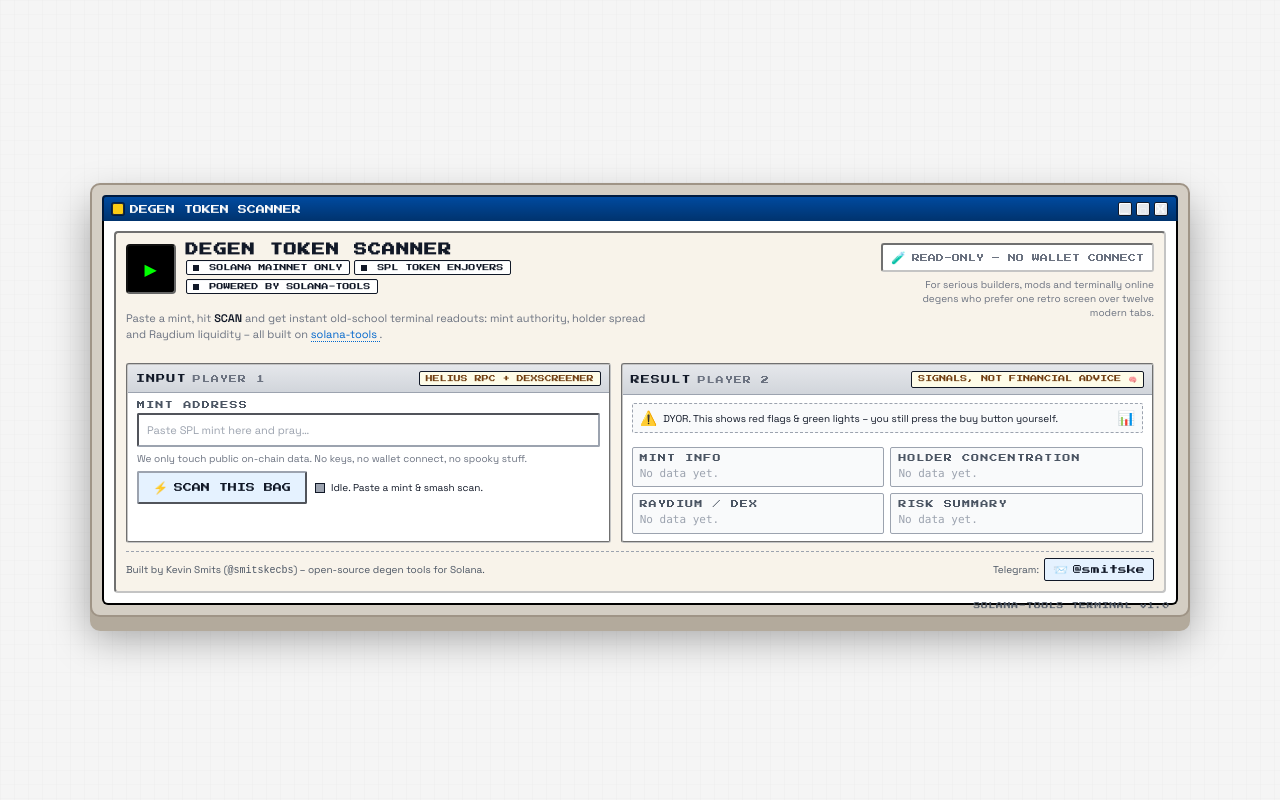
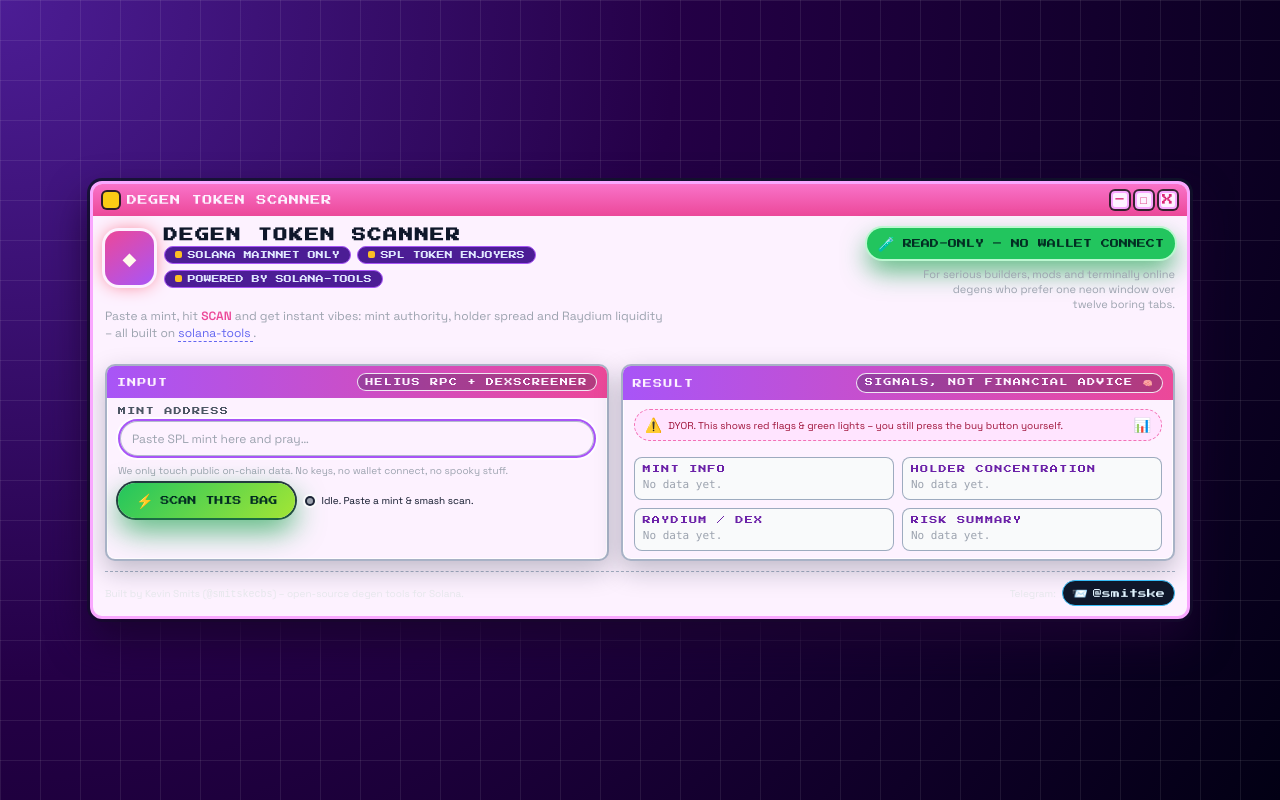
Before and after one commit to smitskecbs/solana-tools, a website: page docs/index.html in a window 1280 px wide. Drawn offline with Linux system fonts and the light colour scheme.

Commit message:
Update index.html

```diff
--- a/docs/index.html
+++ b/docs/index.html
@@ -9,7 +9,7 @@
     content="Ultra degen Solana token safety meme scanner. Built on solana-tools by Kevin Smits (@smitskecbs)."
   />
 
-  <!-- Retro fonts -->
+  <!-- Retro / arcade font -->
   <link rel="preconnect" href="https://fonts.googleapis.com" />
   <link rel="preconnect" href="https://fonts.gstatic.com" crossorigin />
   <link
@@ -19,20 +19,24 @@
 
   <style>
     :root {
-      color-scheme: light;
-      --bg: #f5f5f5;
-      --frame: #d4cec4;
-      --frame-dark: #9f9486;
-      --frame-light: #f8f3ea;
-      --screen: #ffffff;
-      --screen-border: #000000;
-      --accent: #0066cc;
-      --accent-soft: #e0ecff;
-      --text-main: #111827;
-      --text-muted: #6b7280;
-      --ok: #15803d;
-      --warn: #b45309;
-      --danger: #b91c1c;
+      color-scheme: dark;
+      --bg: #240046;
+      --grid-line: rgba(250, 250, 250, 0.14);
+      --window-bg: #fdf2ff;
+      --window-border: #f9a8ff;
+      --window-shadow: #1a032f;
+      --titlebar-top: #f973c9;
+      --titlebar-bottom: #ec4899;
+      --accent: #f973c9;
+      --accent-soft: #ffe4ff;
+      --chip-bg: #4c1d95;
+      --chip-border: #a855f7;
+      --chip-text: #e0e7ff;
+      --text-main: #0f172a;
+      --text-muted: #9ca3af;
+      --ok: #22c55e;
+      --warn: #fbbf24;
+      --danger: #fb7185;
     }
 
     * {
@@ -42,28 +46,31 @@
     body {
       margin: 0;
       min-height: 100vh;
-      background: var(--bg);
       font-family: "Space Grotesk", system-ui, -apple-system, BlinkMacSystemFont,
         "Segoe UI", sans-serif;
       color: var(--text-main);
       display: flex;
       justify-content: center;
       align-items: center;
-      padding: 16px;
+      padding: 18px;
+      background:
+        radial-gradient(circle at top left, #4c1d95 0, #240046 45%, #020014 100%);
+      position: relative;
+      overflow: hidden;
     }
 
-    /* Subtle 80s-style wallpaper pattern */
+    /* Paars grid achtergrond zoals het voorbeeld */
     body::before {
       content: "";
       position: fixed;
       inset: 0;
       pointer-events: none;
-      opacity: 0.16;
       background-image:
-        linear-gradient(90deg, rgba(0,0,0,0.08) 1px, transparent 1px),
-        linear-gradient(180deg, rgba(0,0,0,0.06) 1px, transparent 1px);
-      background-size: 14px 14px;
-      mix-blend-mode: multiply;
+        linear-gradient(to right, var(--grid-line) 1px, transparent 1px),
+        linear-gradient(to bottom, var(--grid-line) 1px, transparent 1px);
+      background-size: 40px 40px;
+      opacity: 0.6;
+      z-index: 0;
     }
 
     .page {
@@ -73,106 +80,74 @@
       z-index: 1;
     }
 
-    /* Monitor frame */
-    .monitor {
-      border-radius: 10px;
-      background: var(--frame);
+    /* “Window” in paars/roze stijl */
+
+    .window {
+      border-radius: 12px;
+      border: 3px solid var(--window-border);
+      background: var(--window-bg);
       box-shadow:
-        0 14px 0 #b3aa9c,
-        0 20px 40px rgba(0, 0, 0, 0.35);
-      padding: 10px;
-      border: 2px solid var(--frame-dark);
-      position: relative;
+        0 20px 40px var(--window-shadow),
+        0 0 0 3px rgba(15, 23, 42, 0.8);
+      overflow: hidden;
     }
 
-    .monitor::after {
-      content: "SOLANA-TOOLS TERMINAL  v1.0";
-      position: absolute;
-      bottom: 6px;
-      right: 18px;
-      font-family: "Press Start 2P", system-ui;
-      font-size: 7px;
-      letter-spacing: 0.08em;
-      color: #4b5563;
-      opacity: 0.9;
-    }
-
-    /* Taskbar style bar */
-    .monitor-top-bar {
+    .window-titlebar {
       display: flex;
       align-items: center;
       justify-content: space-between;
-      background: linear-gradient(to bottom, #004a9f, #00336e);
-      color: #f9fafb;
-      padding: 5px 8px;
-      border-radius: 4px 4px 0 0;
-      border: 2px solid #001b3f;
-      border-bottom: none;
+      padding: 7px 10px;
+      background: linear-gradient(to bottom, var(--titlebar-top), var(--titlebar-bottom));
+      color: #fdf2ff;
       font-family: "Press Start 2P", system-ui;
-      font-size: 9px;
+      font-size: 10px;
+      letter-spacing: 0.08em;
+      text-transform: uppercase;
     }
 
-    .monitor-top-left {
+    .title-left {
       display: flex;
       align-items: center;
+      gap: 8px;
+    }
+
+    .title-icon {
+      width: 16px;
+      height: 16px;
+      border-radius: 4px;
+      background: #facc15;
+      box-shadow: 0 0 0 2px rgba(24, 24, 27, 0.9);
+    }
+
+    .title-right {
+      display: flex;
       gap: 6px;
     }
 
-    .monitor-icon {
-      width: 12px;
-      height: 12px;
-      background: #facc15;
-      border-radius: 2px;
-      border: 1px solid #1f2937;
-      box-shadow: 0 0 0 1px rgba(0,0,0,0.5);
-    }
-
-    .window-controls {
-      display: flex;
-      gap: 4px;
-    }
-
-    .window-btn {
-      width: 14px;
-      height: 14px;
-      border-radius: 2px;
-      background: #e5e7eb;
-      border: 1px solid #111827;
+    .title-btn {
+      width: 18px;
+      height: 18px;
+      border-radius: 4px;
+      border: 2px solid #f9a8ff;
+      background: #fdf2ff;
       display: flex;
       align-items: center;
       justify-content: center;
-      font-size: 9px;
-      line-height: 1;
-      box-shadow: inset 1px 1px 0 #ffffff;
+      font-size: 11px;
+      color: #db2777;
+      box-shadow: 0 0 0 2px rgba(24, 24, 27, 0.85);
     }
 
-    .window-btn span {
-      transform: translateY(-0.5px);
+    .window-body {
+      padding: 12px 12px 10px;
     }
 
-    /* Screen area */
-    .screen {
-      margin-top: 0;
-      background: var(--screen);
-      border-radius: 0 0 6px 6px;
-      border: 2px solid var(--screen-border);
-      border-top: none;
-      padding: 10px;
-    }
-
-    .shell {
-      border-radius: 4px;
-      border: 2px inset #c4c4c4;
-      background: var(--frame-light);
-      padding: 10px;
-    }
-
-    /* HEADER SECTION */
+    /* HEADER */
 
     .header {
       display: grid;
       grid-template-columns: minmax(0, 1.3fr) minmax(0, 1fr);
-      gap: 10px;
+      gap: 12px;
       margin-bottom: 10px;
     }
 
@@ -185,7 +160,7 @@
     .title-block {
       display: flex;
       flex-direction: column;
-      gap: 6px;
+      gap: 8px;
     }
 
     .title-row {
@@ -195,109 +170,110 @@
     }
 
     .title-logo {
-      width: 50px;
-      height: 50px;
-      border-radius: 4px;
-      background: #000000;
-      color: #00ff00;
+      width: 54px;
+      height: 54px;
+      border-radius: 14px;
+      background: linear-gradient(145deg, #ec4899, #a855f7);
       display: flex;
       align-items: center;
       justify-content: center;
       font-family: "Press Start 2P", system-ui;
-      font-size: 16px;
-      border: 2px inset #666666;
-    }
-
-    .title-main {
-      display: flex;
-      flex-direction: column;
-      gap: 4px;
+      font-size: 18px;
+      color: #fffbeb;
+      box-shadow:
+        0 0 0 3px #fdf2ff,
+        0 0 18px rgba(251, 113, 133, 1);
     }
 
     .title-main h1 {
       margin: 0;
       font-family: "Press Start 2P", system-ui;
-      font-size: 13px;
-      letter-spacing: 0.08em;
+      font-size: 14px;
+      letter-spacing: 0.12em;
       text-transform: uppercase;
+      color: #0f172a;
     }
 
     .subtitle-row {
       display: flex;
       flex-wrap: wrap;
-      gap: 4px;
-      font-family: "Press Start 2P", system-ui;
-      font-size: 7px;
-      text-transform: uppercase;
+      gap: 6px;
+      margin-top: 4px;
     }
 
     .chip {
-      padding: 3px 6px;
-      border-radius: 2px;
-      border: 1px solid #111827;
-      background: #ffffff;
-      box-shadow: inset 1px 1px 0 #f3f4f6;
+      display: inline-flex;
+      align-items: center;
+      gap: 6px;
+      padding: 4px 10px;
+      border-radius: 999px;
+      background: var(--chip-bg);
+      border: 1px solid var(--chip-border);
+      font-family: "Press Start 2P", system-ui;
+      font-size: 8px;
+      text-transform: uppercase;
+      color: var(--chip-text);
     }
 
     .chip span.dot {
-      display: inline-block;
-      width: 6px;
-      height: 6px;
-      border-radius: 0;
-      margin-right: 4px;
-      background: #111827;
+      width: 7px;
+      height: 7px;
+      border-radius: 2px;
+      background: #fbbf24;
     }
 
     .subtitle-text {
-      font-size: 11px;
+      font-size: 12px;
       color: var(--text-muted);
-      max-width: 520px;
-      line-height: 1.4;
+      max-width: 560px;
+      line-height: 1.45;
     }
 
     .subtitle-text strong {
-      color: #111827;
+      color: #ec4899;
     }
 
     .subtitle-text a {
-      color: var(--accent);
+      color: #6366f1;
       text-decoration: none;
-      border-bottom: 1px dotted var(--accent);
+      border-bottom: 1px dashed #6366f1;
     }
 
     .subtitle-text a:hover {
-      background: var(--accent-soft);
+      background: rgba(129, 140, 248, 0.18);
     }
 
     .hero-right {
       display: flex;
       flex-direction: column;
       align-items: flex-end;
-      gap: 6px;
+      gap: 8px;
       text-align: right;
-      font-size: 10px;
+      font-size: 11px;
       color: var(--text-muted);
     }
 
     .hero-badge {
+      padding: 7px 11px;
+      border-radius: 999px;
+      background: #22c55e;
+      color: #022c22;
       font-family: "Press Start 2P", system-ui;
-      font-size: 8px;
+      font-size: 9px;
       text-transform: uppercase;
-      padding: 5px 8px;
-      border-radius: 3px;
-      border: 2px inset #c4c4c4;
-      background: #ffffff;
       display: inline-flex;
-      gap: 6px;
+      gap: 8px;
       align-items: center;
+      box-shadow:
+        0 0 0 2px #bbf7d0,
+        0 12px 26px rgba(22, 163, 74, 0.7);
     }
 
     .hero-badge span.emoji {
-      font-size: 12px;
+      font-size: 14px;
     }
 
     .hero-text-small {
-      font-size: 10px;
       max-width: 260px;
       line-height: 1.4;
     }
@@ -307,8 +283,8 @@
     .main-grid {
       display: grid;
       grid-template-columns: minmax(0, 1fr) minmax(0, 1.1fr);
-      gap: 10px;
-      margin-top: 4px;
+      gap: 12px;
+      margin-top: 6px;
     }
 
     @media (max-width: 900px) {
@@ -318,9 +294,12 @@
     }
 
     .card {
-      border-radius: 3px;
-      border: 2px groove #c4c4c4;
-      background: #ffffff;
+      border-radius: 10px;
+      border: 2px solid rgba(148, 163, 184, 0.8);
+      background: #fdf2ff;
+      box-shadow:
+        0 10px 26px rgba(15, 23, 42, 0.25),
+        inset 0 0 0 1px rgba(255, 255, 255, 0.85);
       overflow: hidden;
       font-size: 11px;
     }
@@ -330,42 +309,28 @@
       align-items: center;
       justify-content: space-between;
       gap: 8px;
-      padding: 6px 8px;
-      background: linear-gradient(to bottom, #e5e7eb, #d1d5db);
-      border-bottom: 1px solid #9ca3af;
-    }
-
-    .card-title {
+      padding: 7px 10px;
+      background: linear-gradient(to right, #a855f7, #ec4899);
+      color: #fdf2ff;
       font-family: "Press Start 2P", system-ui;
       font-size: 9px;
-      letter-spacing: 0.13em;
+      letter-spacing: 0.14em;
       text-transform: uppercase;
-      display: inline-flex;
-      align-items: center;
-      gap: 6px;
-    }
-
-    .card-title span.tag {
-      font-size: 8px;
-      text-transform: uppercase;
-      letter-spacing: 0.13em;
-      color: #6b7280;
     }
 
     .card-pill {
       font-family: "Press Start 2P", system-ui;
-      font-size: 7px;
+      font-size: 8px;
       text-transform: uppercase;
-      padding: 3px 6px;
-      border-radius: 2px;
-      border: 1px solid #111827;
-      background: #fefce8;
-      color: #713f12;
+      padding: 4px 8px;
+      border-radius: 999px;
+      border: 1px solid rgba(248, 250, 252, 0.9);
+      background: rgba(15, 23, 42, 0.25);
       white-space: nowrap;
     }
 
     .card-inner {
-      padding: 8px 9px 7px;
+      padding: 9px 11px 8px;
     }
 
     /* INPUT SIDE */
@@ -380,29 +345,34 @@
     }
 
     .input-wrapper {
-      margin-bottom: 5px;
+      margin-bottom: 6px;
     }
 
     input[type="text"] {
       width: 100%;
-      border-radius: 2px;
-      border: 2px inset #9ca3af;
-      background: #ffffff;
+      border-radius: 999px;
+      border: 2px solid #a855f7;
+      background: #fdf2ff;
       color: #111827;
-      padding: 7px 8px;
+      padding: 9px 12px;
       font-family: "Space Grotesk", system-ui, sans-serif;
-      font-size: 12px;
+      font-size: 13px;
       outline: none;
+      box-shadow:
+        0 0 0 2px rgba(255, 255, 255, 0.8),
+        inset 0 0 0 1px rgba(148, 163, 184, 0.7);
     }
 
     input[type="text"]::placeholder {
       color: #9ca3af;
-      font-size: 11px;
+      font-size: 12px;
     }
 
     input[type="text"]:focus {
-      border-color: #111827;
-      box-shadow: 0 0 0 1px #111827;
+      border-color: #f973c9;
+      box-shadow:
+        0 0 0 2px rgba(244, 114, 182, 0.7),
+        0 0 20px rgba(244, 114, 182, 0.7);
     }
 
     .hint {
@@ -415,42 +385,51 @@
       display: flex;
       flex-wrap: wrap;
       align-items: center;
-      gap: 8px;
+      gap: 10px;
       margin-top: 4px;
     }
 
     .btn-primary {
-      border-radius: 2px;
-      border: 2px outset #9ca3af;
-      padding: 7px 14px;
+      border-radius: 999px;
+      border: none;
+      padding: 9px 18px;
       font-family: "Press Start 2P", system-ui;
       font-size: 9px;
       text-transform: uppercase;
-      background: #e5f2ff;
-      color: #111827;
+      background: linear-gradient(135deg, #22c55e, #a3e635);
+      color: #022c22;
       display: inline-flex;
       align-items: center;
-      gap: 6px;
+      gap: 7px;
       cursor: pointer;
+      box-shadow:
+        0 12px 30px rgba(22, 163, 74, 0.75),
+        0 0 0 2px rgba(15, 23, 42, 0.9);
     }
 
     .btn-primary span.icon {
-      font-size: 12px;
+      font-size: 14px;
     }
 
     .btn-primary:hover {
-      background: #cbdffd;
+      filter: brightness(1.06);
+      transform: translateY(-1px);
     }
 
     .btn-primary:active {
-      border-style: inset;
-      background: #bcd2f8;
+      transform: translateY(0);
+      box-shadow:
+        0 6px 18px rgba(22, 163, 74, 0.8),
+        0 0 0 2px rgba(15, 23, 42, 0.9);
     }
 
     .btn-primary:disabled {
       opacity: 0.5;
       cursor: default;
-      border-style: inset;
+      transform: none;
+      box-shadow:
+        0 6px 16px rgba(15, 23, 42, 0.6),
+        0 0 0 2px rgba(15, 23, 42, 0.9);
     }
 
     .status-line {
@@ -458,23 +437,26 @@
       align-items: center;
       gap: 6px;
       font-size: 10px;
-      color: #111827;
+      color: #0f172a;
     }
 
     .status-dot {
       width: 10px;
       height: 10px;
-      border-radius: 0;
-      border: 1px solid #111827;
+      border-radius: 999px;
+      border: 2px solid rgba(15, 23, 42, 0.9);
       background: #9ca3af;
+      box-shadow: 0 0 0 2px #f9fafb;
     }
 
     .status-dot.ok {
-      background: #16a34a;
+      background: #22c55e;
+      box-shadow: 0 0 0 2px #bbf7d0;
     }
 
     .status-dot.error {
-      background: #dc2626;
+      background: #fb7185;
+      box-shadow: 0 0 0 2px #fee2e2;
     }
 
     .log-line {
@@ -498,12 +480,13 @@
       align-items: center;
       gap: 8px;
       font-size: 10px;
-      background: #f9fafb;
-      border-radius: 2px;
-      border: 1px dashed #9ca3af;
-      padding: 5px 7px;
-      margin-bottom: 6px;
+      background: var(--accent-soft);
+      border-radius: 999px;
+      border: 1px dashed #f472b6;
+      padding: 6px 10px;
+      margin-bottom: 8px;
       font-family: "Space Grotesk", system-ui;
+      color: #9f1239;
     }
 
     .meme-banner span.left {
@@ -519,51 +502,51 @@
     .risk-badges {
       display: flex;
       flex-wrap: wrap;
-      gap: 5px;
+      gap: 6px;
       margin-bottom: 8px;
     }
 
     .risk-chip {
       font-size: 9px;
-      padding: 3px 7px;
-      border-radius: 2px;
-      border: 1px solid #111827;
-      background: #f9fafb;
+      padding: 4px 9px;
+      border-radius: 999px;
+      border: 1px solid rgba(15, 23, 42, 0.9);
+      background: #fdf2ff;
       display: inline-flex;
       align-items: center;
-      gap: 5px;
+      gap: 6px;
       font-family: "Press Start 2P", system-ui;
     }
 
     .risk-chip.ok {
       background: #dcfce7;
-      border-color: #15803d;
-      color: #14532d;
+      border-color: #22c55e;
+      color: #166534;
     }
 
     .risk-chip.warn {
       background: #fef9c3;
-      border-color: #b45309;
-      color: #78350f;
+      border-color: #facc15;
+      color: #854d0e;
     }
 
     .risk-chip.danger {
       background: #fee2e2;
-      border-color: #b91c1c;
+      border-color: #fb7185;
       color: #7f1d1d;
     }
 
     .risk-chip span.dot {
-      width: 6px;
-      height: 6px;
-      border-radius: 0;
+      width: 7px;
+      height: 7px;
+      border-radius: 2px;
       background: currentColor;
     }
 
     .result-grid {
       display: grid;
       grid-template-columns: minmax(0, 1fr) minmax(0, 1fr);
-      gap: 6px;
+      gap: 8px;
     }
 
     @media (max-width: 800px) {
@@ -573,18 +556,18 @@
     }
 
     .result-card {
-      border-radius: 2px;
-      border: 1px solid #9ca3af;
+      border-radius: 8px;
+      border: 1px solid rgba(148, 163, 184, 0.9);
       background: #f9fafb;
-      padding: 6px 7px 5px;
+      padding: 7px 8px 6px;
     }
 
     .result-title {
       font-family: "Press Start 2P", system-ui;
       font-size: 8px;
-      letter-spacing: 0.14em;
+      letter-spacing: 0.16em;
       text-transform: uppercase;
-      color: #4b5563;
+      color: #6b21a8;
       margin-bottom: 4px;
     }
 
@@ -592,10 +575,10 @@
       font-family: ui-monospace, SFMono-Regular, Menlo, Monaco, Consolas,
         "Liberation Mono", "Courier New", monospace;
       font-size: 11px;
-      color: #111827;
+      color: #0f172a;
       white-space: pre-wrap;
       word-break: break-word;
-      line-height: 1.4;
+      line-height: 1.45;
     }
 
     .result-body.muted {
@@ -605,19 +588,19 @@
     /* FOOTER */
 
     .footer {
-      margin-top: 8px;
-      padding-top: 6px;
-      border-top: 1px dashed #9ca3af;
+      margin-top: 10px;
+      padding-top: 8px;
+      border-top: 1px dashed rgba(148, 163, 184, 0.8);
       font-size: 10px;
       display: flex;
       justify-content: space-between;
       gap: 8px;
-      color: #4b5563;
+      color: #e5e7eb;
       align-items: center;
     }
 
     .footer a {
-      color: var(--accent);
+      color: #bfdbfe;
       text-decoration: none;
     }
 
@@ -628,16 +611,16 @@
     .footer-right {
       display: flex;
       align-items: center;
-      gap: 5px;
+      gap: 6px;
       white-space: nowrap;
     }
 
     .tg-pill {
-      padding: 3px 8px;
-      border-radius: 2px;
-      border: 1px solid #111827;
-      background: #e5f2ff;
-      color: #111827;
+      padding: 4px 9px;
+      border-radius: 999px;
+      border: 1px solid #38bdf8;
+      background: #0f172a;
+      color: #e0f2fe;
       display: inline-flex;
       align-items: center;
       gap: 5px;
@@ -646,54 +629,54 @@
     }
 
     .tg-pill span.icon {
-      font-size: 12px;
+      font-size: 13px;
     }
 
     @media (max-width: 640px) {
       body {
-        padding: 10px;
+        padding: 12px;
       }
     }
+
   </style>
 </head>
 <body>
   <div class="page">
-    <div class="monitor">
-      <div class="monitor-top-bar">
-        <div class="monitor-top-left">
-          <div class="monitor-icon"></div>
-          <span>DEGEN TOKEN SCANNER</span>
+    <div class="window">
+      <div class="window-titlebar">
+        <div class="title-left">
+          <div class="title-icon"></div>
+          <span>Degen Token Scanner</span>
         </div>
-        <div class="window-controls">
-          <div class="window-btn"><span>_</span></div>
-          <div class="window-btn"><span>□</span></div>
-          <div class="window-btn"><span>X</span></div>
+        <div class="title-right">
+          <div class="title-btn">-</div>
+          <div class="title-btn">□</div>
+          <div class="title-btn">x</div>
         </div>
       </div>
 
-      <div class="screen">
-        <div class="shell">
+      <div class="window-body">
         <header class="header">
           <div class="title-block">
             <div class="title-row">
-                <div class="title-logo">▶</div>
+              <div class="title-logo">◆</div>
               <div class="title-main">
                 <h1>DEGEN TOKEN SCANNER</h1>
                 <div class="subtitle-row">
                   <div class="chip">
-                      <span class="dot"></span> SOLANA MAINNET ONLY
+                    <span class="dot"></span> Solana mainnet only
                   </div>
                   <div class="chip">
-                      <span class="dot"></span> SPL TOKEN ENJOYERS
+                    <span class="dot"></span> SPL token enjoyers
                   </div>
                   <div class="chip">
-                      <span class="dot"></span> POWERED BY SOLANA-TOOLS
+                    <span class="dot"></span> Powered by solana-tools
                   </div>
                 </div>
               </div>
             </div>
             <p class="subtitle-text">
-                Paste a mint, hit <strong>SCAN</strong> and get instant old-school terminal readouts:
+              Paste a mint, hit <strong>SCAN</strong> and get instant vibes:
               mint authority, holder spread and Raydium liquidity – all built on
               <a href="https://github.com/smitskecbs/solana-tools" target="_blank" rel="noreferrer">
                 solana-tools
@@ -707,8 +690,7 @@
               <span>Read-only – no wallet connect</span>
             </div>
             <div class="hero-text-small">
-                For serious builders, mods and terminally online degens
-                who prefer one retro screen over twelve modern tabs.
+              For serious builders, mods and terminally online degens who prefer one neon window over twelve boring tabs.
             </div>
           </div>
         </header>
@@ -717,10 +699,7 @@
           <!-- LEFT: input -->
           <section class="card">
             <div class="card-headerline">
-                <div class="card-title">
-                  INPUT
-                  <span class="tag">PLAYER 1</span>
-                </div>
+              <div>INPUT</div>
               <div class="card-pill">Helius RPC + DexScreener</div>
             </div>
 
@@ -758,10 +737,7 @@
           <!-- RIGHT: result -->
           <section class="card">
             <div class="card-headerline">
-                <div class="card-title">
-                  RESULT
-                  <span class="tag">PLAYER 2</span>
-                </div>
+              <div>RESULT</div>
               <div class="card-pill">Signals, not financial advice 🧠</div>
             </div>
 
@@ -813,7 +789,6 @@
             </span>
           </div>
         </footer>
-        </div>
       </div>
     </div>
   </div>
```
Lines whose indentation alone changed are shown as unchanged.
